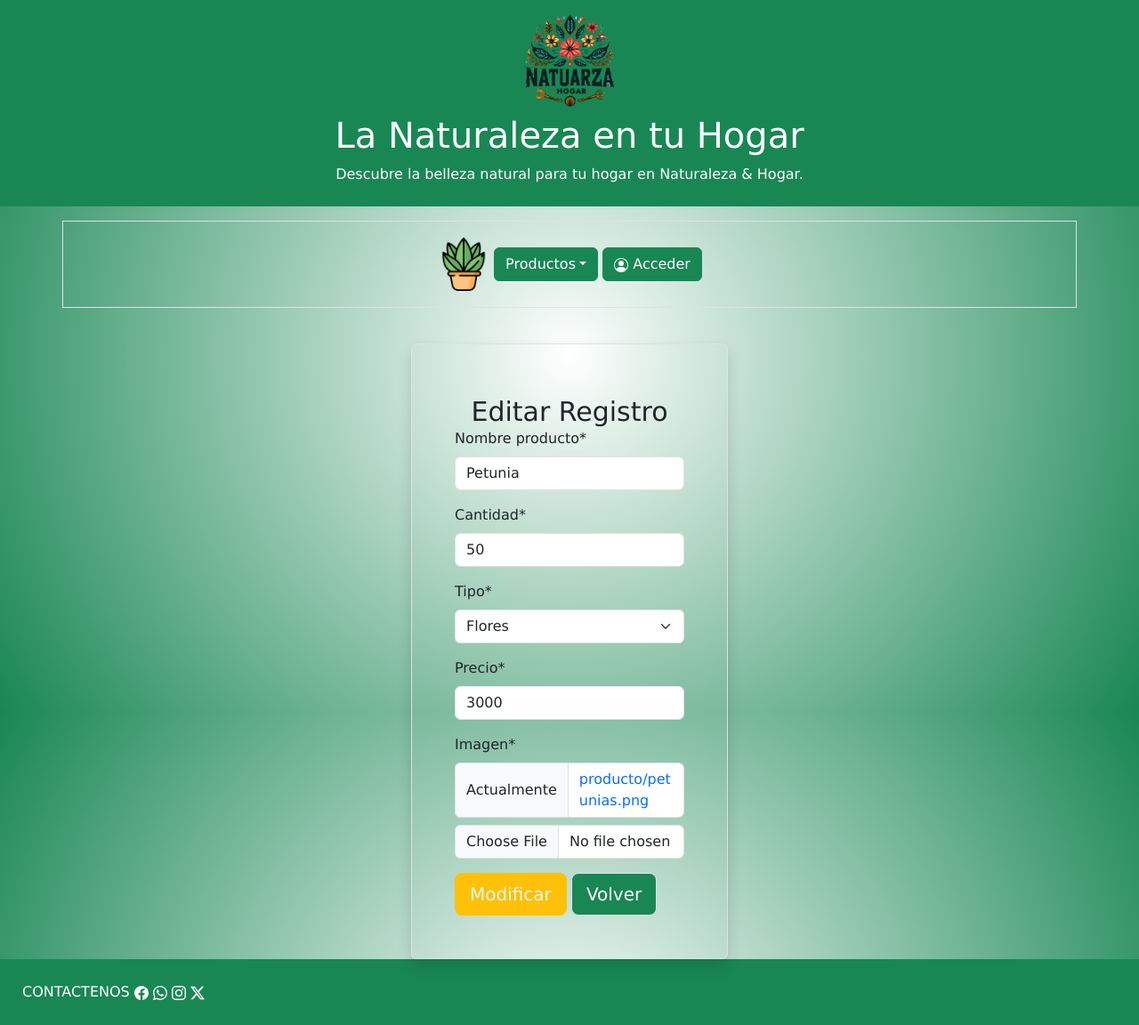
After one commit to ricardonicolasv/jardineria_app_django, a Django app: page /modificarproducto/01 in a window 1280 px wide. The commit adds this page. Shown: the whole page at 89% size. Run offline with Django 5.2, Linux system fonts and the light colour scheme; data comes from the database, SQL or seed files in the repository; both versions use the stored data as it was after the commit; some libraries are stand-ins or nearby versions.

Commit message:
se arego vista modificar producto

```diff
--- a/jardineria/jardineria_app/forms.py
+++ b/jardineria/jardineria_app/forms.py
@@ -15,3 +15,9 @@ class ProductoForm(forms.ModelForm):
     class Meta:
         model = Producto
         fields = ['codigo_producto','nombre_producto','cantidad','tipo','precio','imagen']
+
+class UpdProductoForm(forms.ModelForm):
+
+    class Meta:
+        model = Producto
+        fields = ['nombre_producto','cantidad','tipo','precio','imagen']
--- a/jardineria/jardineria_app/templates/crud/base.html
+++ b/jardineria/jardineria_app/templates/crud/base.html
@@ -51,7 +51,6 @@
                     <ul class="dropdown-menu">
                         <li><a class="dropdown-item" href="{% url 'productos' %}">Ver productos</a></li>
                         <li><a class="dropdown-item" href="{% url 'crearproducto' %}">Crear Producto</a></li>
-                        <li><a class="dropdown-item" href="*">Modificar Producto</a></li>
                     </ul>
                 </div>
                 <a href="{% url 'salir' %}">
--- /dev/null
+++ b/jardineria/jardineria_app/templates/crud/modificarproducto.html
@@ -0,0 +1,29 @@
+{% extends "crud/base.html" %}
+{% load static %}
+{% load crispy_forms_tags %}
+
+
+
+{% block contenido %}
+<div class="container">
+    <div class="row">
+        <div class="col-sm-4"></div>
+        <div class="col-sm-4">
+            <div class="p-5 border rounded shadow mt-4">
+                <h3>Editar Registro</h3>
+                <form action="" method="post" enctype="multipart/form-data">
+                    {% csrf_token %}
+                    {{form | crispy}}
+                    <div>
+                        <input type="submit" value="Modificar" class="btn btn-warning  text-light btn-lg">
+                        <a href="{% url "productos" %}">
+                            <button type="button" class="btn btn-success border btn-lg">Volver</button>
+                        </a>
+                    </div>
+                </form>
+            </div>
+        </div>
+        <div class="col-sm-4"></div>
+    </div>
+</div>
+{% endblock contenido %}
--- a/jardineria/jardineria_app/templates/crud/productos.html
+++ b/jardineria/jardineria_app/templates/crud/productos.html
@@ -16,14 +16,14 @@
           <th>NOMBRE PRODUCTO</th>
           <th>CANTIDAD</th>
           <th>TIPO</th>
-          <th>PRACIO</th>
+          <th>PRECIO</th>
 
           <th>ACCIONES</th>
         </tr>
       </thead>
       <tbody>
 
-        {% for p in producto %}
+        {% for p in productos_generales %}
         <td><img src="{{p.imagen.url}}" alt="fotito" height="100"> </td>
         <td>{{p.codigo_producto}}</td>
         <td>{{p.nombre_producto}}</td>
--- a/jardineria/jardineria_app/urls.py
+++ b/jardineria/jardineria_app/urls.py
@@ -4,7 +4,7 @@ from django.conf.urls.static import static
 from .views import (
     admin_page, carro, flores, base, listaprod, maceteros, nuevopd,
     nuevousuario, pedidosad, pedidoscli, recuperar, recuperardos,
-    suculentas, sustratos, tierra, usuarios, home, crearcuenta, salir, producto,crearproducto,detalles_producto
+    suculentas, sustratos, tierra, usuarios, home, crearcuenta, salir, producto,crearproducto,detalles_producto,modificarproducto
 )
 
 urlpatterns = [
@@ -29,6 +29,7 @@ urlpatterns = [
     path('salir/',salir,name='salir'),
     path('productos/',producto, name='productos'),
     path('detalles_producto/<id>',detalles_producto, name='detalles_producto'),
+    path('modificarproducto/<id>',modificarproducto, name='modificarproducto'),
     path('crearproducto/',crearproducto, name='crearproducto')
 ]
 
--- a/jardineria/jardineria_app/views.py
+++ b/jardineria/jardineria_app/views.py
@@ -1,7 +1,7 @@
 from django.shortcuts import render
 from datetime import date, datetime
 from django.shortcuts import get_object_or_404, redirect
-from .forms import  UserForm,ProductoForm
+from .forms import  UserForm,ProductoForm,UpdProductoForm
 from django.contrib import messages
 from os import remove, path
 from django.conf import settings
@@ -61,31 +61,40 @@ def home(request):
 
 def crearcuenta(request):
     form=UserForm()
-
     if request.method=="POST":
         form=UserForm(data=request.POST)
         if form.is_valid():
             form.save()
             return redirect(to="login")
-
     datos={
         "form":form
     }
     return render(request, 'registration/crearcuenta.html',datos)
+
 def salir(request):
     logout(request)
     return redirect(to='home')
-def producto (request):
-    producto=Producto.objects.all()
 
-    datos={
-        "producto":producto
+def producto(request):
+    productos = Producto.objects.all()
+
+    # Filtrar productos de flores
+    productos_flores = productos.filter(tipo='flores')
+
+    datos = {
+        "productos_generales": productos,
+        "productos_flores": productos_flores
     }
-    return render(request,'crud/productos.html', datos)
+
+    if request.path == '/productos/':
+        return render(request, 'crud/productos.html', datos)
+    elif request.path == '/flores/':
+        return render(request, 'crud/flores.html', datos)
+    else:
+        return render(request, 'error.html', {'message': 'Página no encontrada'})
+
 def crearproducto(request):
-
     formulario=ProductoForm()
-
     if request.method=="POST":
         formulario=ProductoForm(request.POST, files=request.FILES)
         if formulario.is_valid():
@@ -98,14 +107,28 @@ def crearproducto(request):
     datos={
         "formulario":formulario
     }
+    return render(request,'crud/crearproducto.html', datos)
 
-    return render(request,'crud/crearproducto.html', datos)
 def detalles_producto(request, id):
-
     #persona=Persona.objects.get(rut=id)
     producto=get_object_or_404(Producto,codigo_producto=id)
-
     datos={
         "producto":producto
     }
     return render(request,'crud/detalles_producto.html',datos)
+
+def modificarproducto(request,id):
+    producto=get_object_or_404(Producto, codigo_producto=id)
+    form=UpdProductoForm(instance=producto)
+    if request.method=="POST":
+         form=UpdProductoForm(request.POST, files=request.FILES, instance=producto)
+         if form.is_valid():
+             form.save()
+             messages.set_level(request,messages.WARNING)
+             messages.warning(request,"Producto modificado")
+             return redirect(to="productos")
+    datos={
+        'producto':producto,
+        'form':form
+    }
+    return render(request,'crud/modificarproducto.html',datos)
```
Also changed, not shown: jardineria/jardineria_app/templates/crud/detalles_producto.html (+8 -26 lines), jardineria/jardineria_app/templates/crud/flores.html (+31 -1 lines), jardineria/db.sqlite3.
